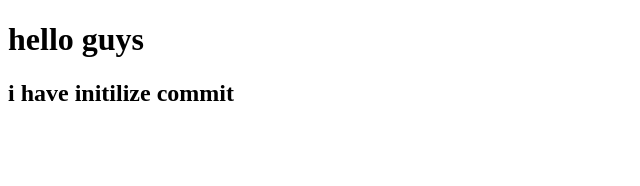
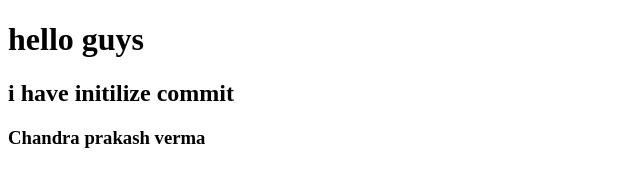
Before and after one commit to Cpv8090/rightrow, a plain HTML site: page index.html in a window 1280 px wide. Shown: the whole page, without its empty margins (0-640 px from the left). Drawn offline with Linux system fonts and the light colour scheme.

```diff
--- a/index.html
+++ b/index.html
@@ -9,5 +9,6 @@
 <body>
     <h1>hello guys</h1>
     <h2>i have initilize commit</h2>
+    <h3>Chandra prakash verma</h3>
 </body>
 </html>
```
